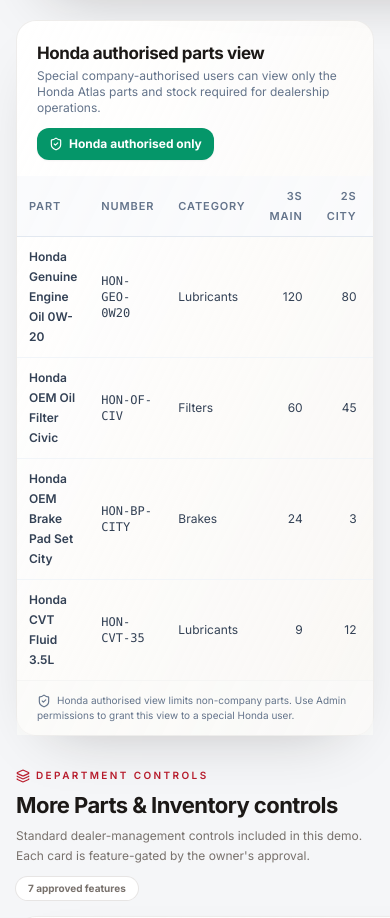
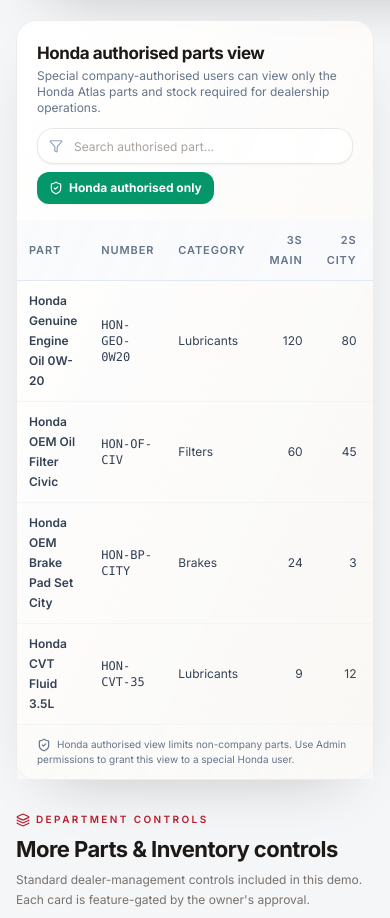
Before and after one commit to stellarsagency/honda-dms-demo, a Next.js app: page /parts in a window 390 px wide. Shown: the part 5680-6598 px from the top of the page. Built offline with nearby package versions, Linux system fonts and the light colour scheme; a web font is replaced by a local one.

Commit message:
Keep workflow search visible on mobile

```diff
--- a/components/honda-parts-view.tsx
+++ b/components/honda-parts-view.tsx
@@ -31,11 +31,11 @@ export function HondaPartsView() {
         title="Honda authorised parts view"
         subtitle="Special company-authorised users can view only the Honda Atlas parts and stock required for dealership operations."
         action={
-          <div className="flex flex-wrap items-center gap-2">
-            <div className="relative hidden sm:block">
+          <div className="flex w-full flex-wrap items-center gap-2 sm:w-auto">
+            <div className="relative w-full sm:w-44">
               <Filter className="absolute left-3 top-1/2 h-3.5 w-3.5 -translate-y-1/2 text-slate-400" />
               <input
-                className="field h-9 w-44 pl-9 text-xs"
+                className="field h-9 w-full pl-9 text-xs sm:w-44"
                 placeholder="Search authorised part..."
                 value={query}
                 onChange={(event) => setQuery(event.target.value)}
--- a/components/service-job-workflow.tsx
+++ b/components/service-job-workflow.tsx
@@ -24,10 +24,10 @@ export function ServiceJobWorkflow() {
         title="Job card workflow, pit & time"
         subtitle="Search by plate, chassis, engine, customer, CNIC or test-drive number. Pit time is added automatically when a previous job is still running."
         action={
-          <div className="relative hidden sm:block">
+          <div className="relative w-full sm:w-auto">
             <Search className="absolute left-3 top-1/2 h-3.5 w-3.5 -translate-y-1/2 text-slate-400" />
             <input
-              className="field h-9 w-64 pl-9 text-xs"
+              className="field h-9 w-full pl-9 text-xs sm:w-64"
               placeholder="Search plate, chassis, engine..."
               value={query}
               onChange={(event) => setQuery(event.target.value)}
```
